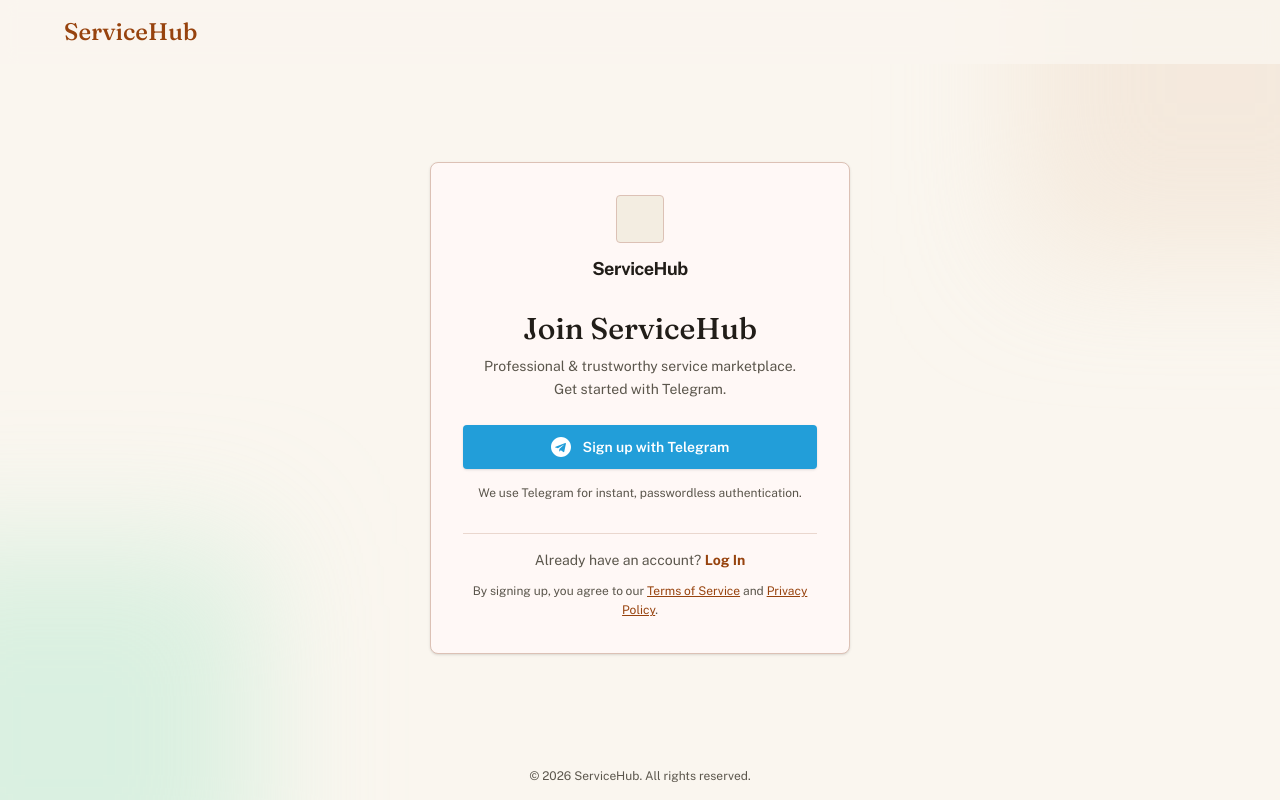
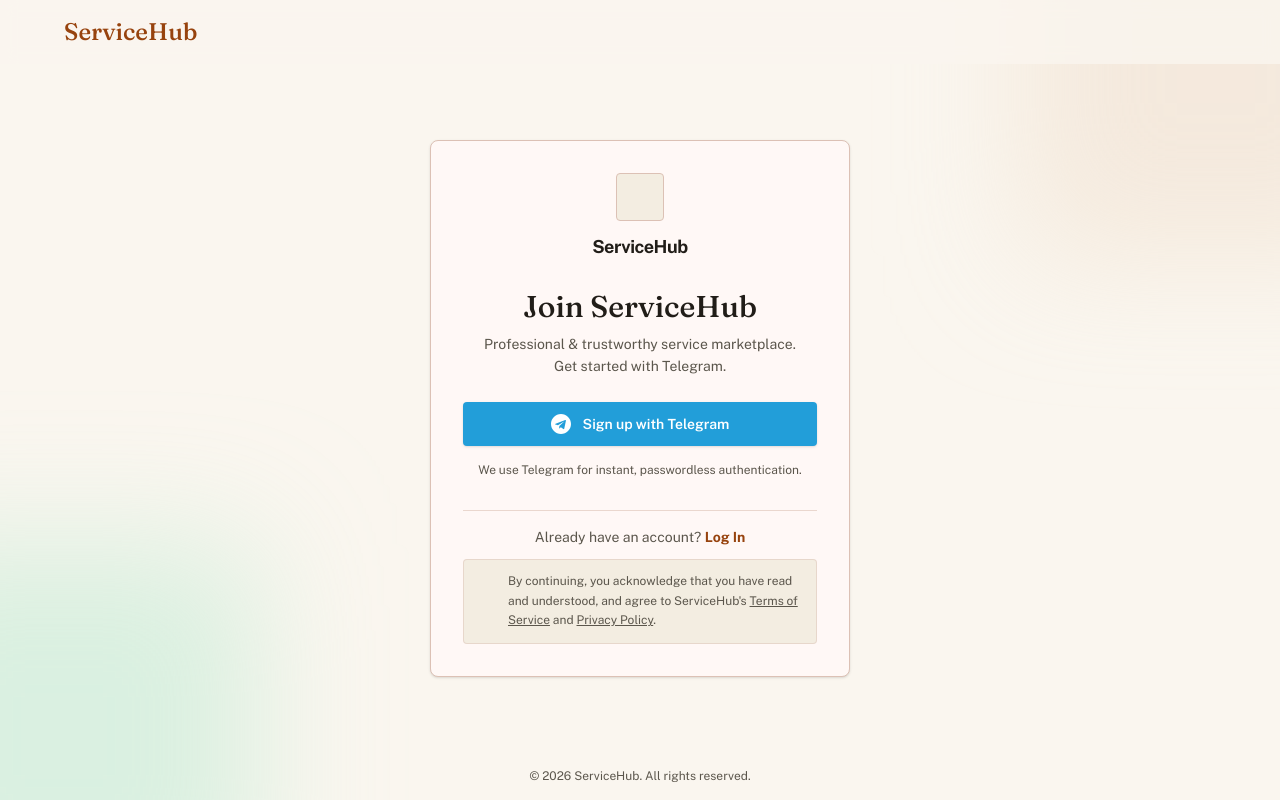
Before and after one commit to INSA-Summer-Camp-Project/web-frontend, a Next.js app: page /signup in a window 1280 px wide. Built offline with nearby package versions, Linux system fonts and the light colour scheme; no server answers.

Commit message:
style(signup): match terms of service callout box with login page

```diff
--- a/src/app/(auth)/signup/page.tsx
+++ b/src/app/(auth)/signup/page.tsx
@@ -89,23 +89,31 @@
                 Log In
               </Link>
             </p>
-            <p className="text-xs text-ink-muted leading-relaxed">
-              By signing up, you agree to our{" "}
+            <div className="bg-surface-alt rounded-lg p-3 border border-outline-variant/50">
+              <p className="text-xs text-ink-muted text-left flex gap-2 items-start leading-relaxed">
+                <span className="material-symbols-outlined text-info shrink-0 text-[16px] mt-0.5">
+                  lock
+                </span>
+                <span>
+                  By continuing, you acknowledge that you have read and
+                  understood, and agree to ServiceHub&apos;s{" "}
                   <Link
                     href="#"
-                className="text-primary underline hover:text-primary-dark"
+                    className="underline hover:text-primary transition-colors"
                   >
                     Terms of Service
                   </Link>{" "}
                   and{" "}
                   <Link
                     href="#"
-                className="text-primary underline hover:text-primary-dark"
+                    className="underline hover:text-primary transition-colors"
                   >
                     Privacy Policy
                   </Link>
                   .
+                </span>
               </p>
+            </div>
           </div>
         }
       >
```
Also changed, not shown: 1 other file (tests, documents, lock files or other folders). Lines whose indentation alone changed are shown as unchanged.
